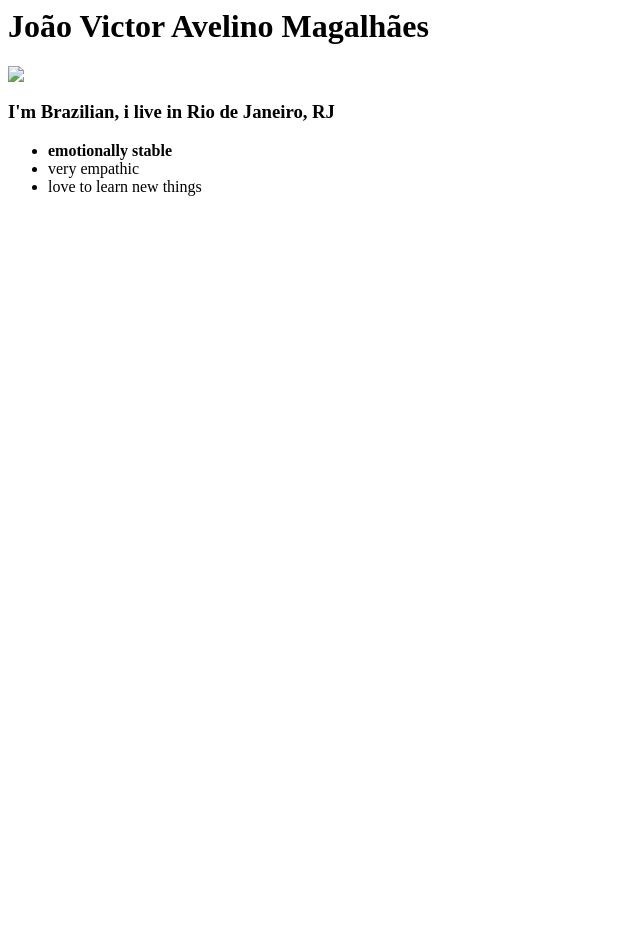
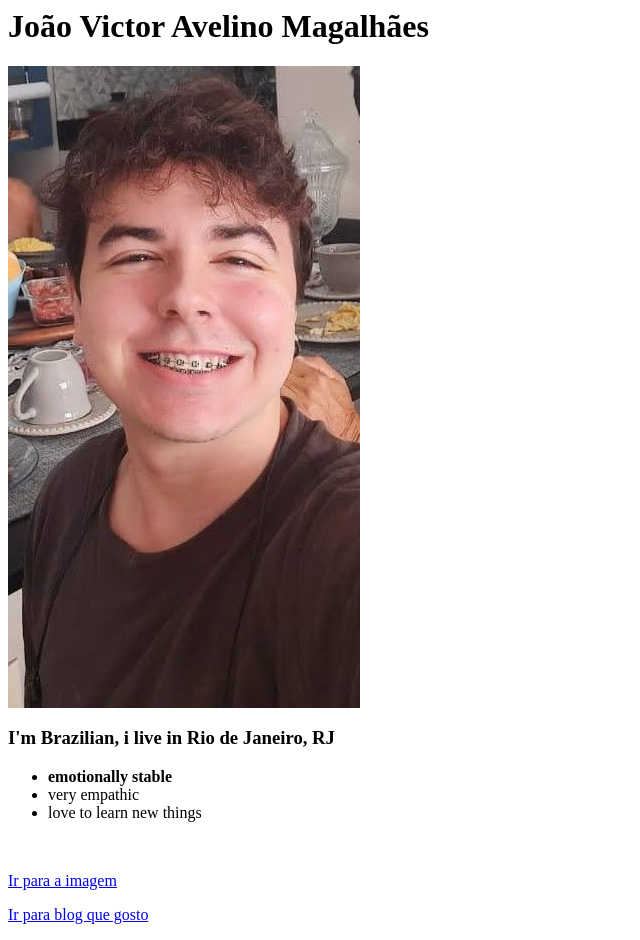
Before and after one commit to joaovavelino/Portifolio, a plain HTML site: page index.html in a window 1280 px wide. Shown: the whole page, without its empty margins (0-640 px from the left). Before the commit the page ends 800 px from the top, so only its background shows below. Drawn offline with Linux system fonts and the light colour scheme; files whose address does not match are found by name.

Commit message:
termina o 3.1

```diff
--- a/index.html
+++ b/index.html
@@ -6,7 +6,7 @@
     <body>
         <h1>João Victor Avelino Magalhães</h1>
 
-        <img src= "home/joao/Portifolio/pp.jpeg">
+        <img id="minha-imagem" src="/home/joao/Portifolio/IMG-20210416-WA0253.jpg">
 
         <h3>I'm Brazilian, i live in Rio de Janeiro, RJ  </h3>
 
@@ -15,6 +15,9 @@
             <li>very empathic</li>
             <li>love to learn new things</li>
         </ul>
+        <br>
 
-    </body>
+        <a href="#minha-imagem"><p>Ir para a imagem</p> </a>
+        <a href="https://jovemnerd.com.br/" target="_blank"> <p>Ir para blog que gosto</p> </a>
+        </body>
         </html>
```
Also changed, not shown: IMG-20210416-WA0253.jpg (added), pp.jpeg (added).
